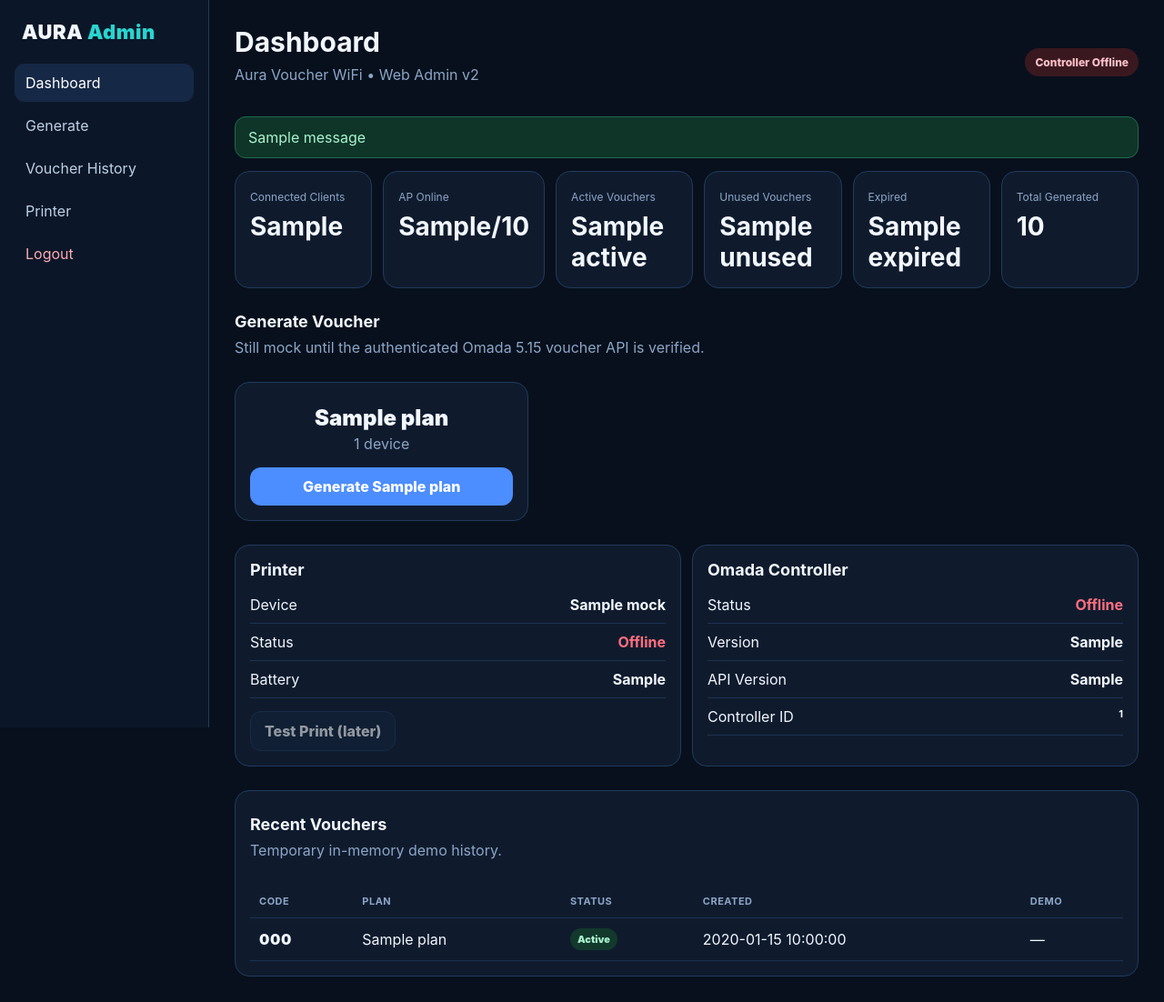
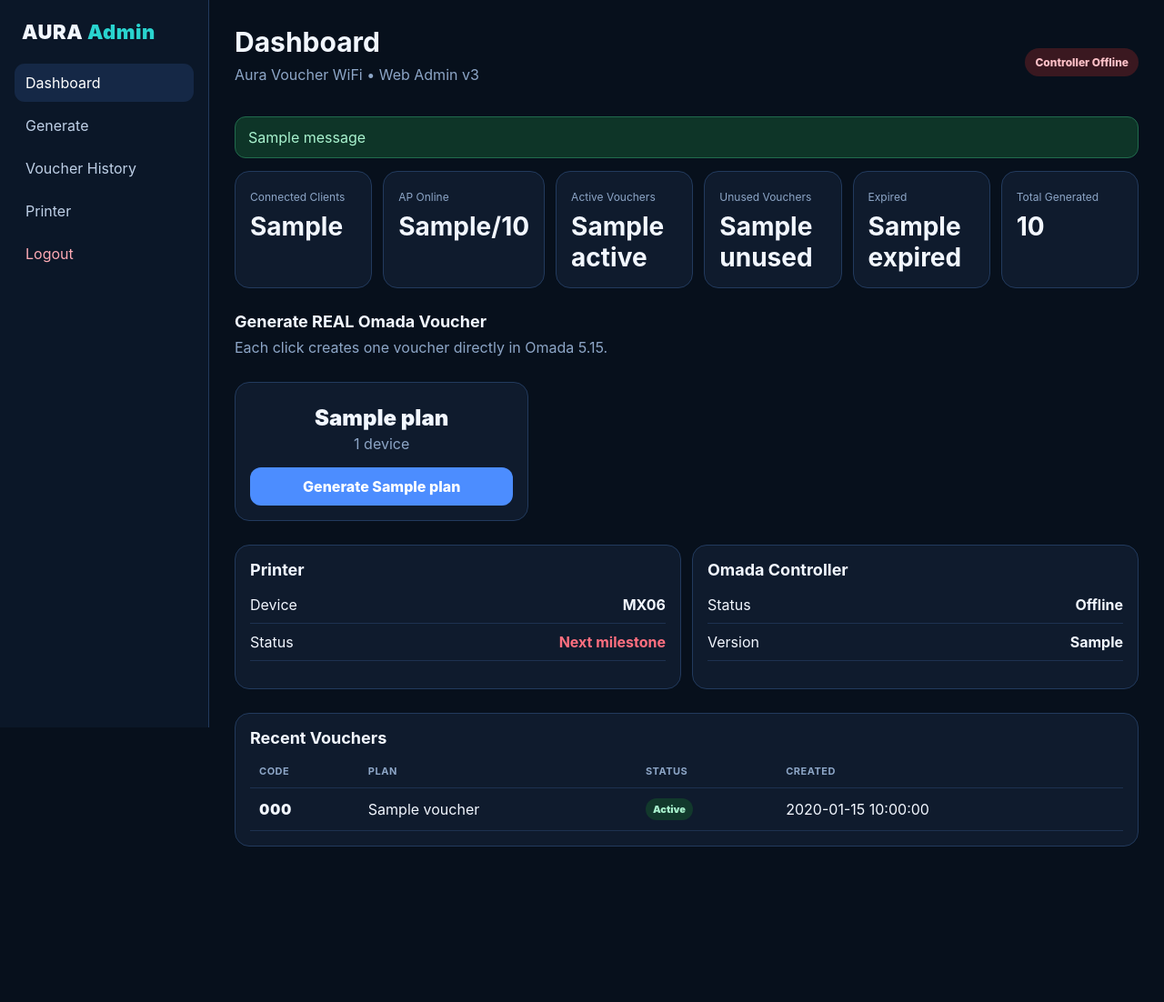
Before and after one commit to JoshuaDev101/aura-voucher-wifi, a Flask app: template aura-web/templates/dashboard.html in a window 1280 px wide. Shown: the whole page at 91% size. After the commit the page ends 931 px from the top, so only its background shows below. Run offline with Flask 3, Linux system fonts and the light colour scheme; the template is opened without the code that fills it: most values are stand-ins (such as "Sample title", 1, 10 or a date in 2020); one stand-in notice (Sample message) is shown; parts of the project's set-up code (start-up, migrations or seed data) failed here and were passed over.

Commit message:
Enable real Omada voucher generation

```diff
--- a/aura-web/app.py
+++ b/aura-web/app.py
@@ -1,164 +1,89 @@
 from flask import Flask, render_template, request, redirect, url_for, session, flash
 from functools import wraps
-from datetime import datetime, timedelta
-import os
-import secrets
-import string
+from datetime import datetime
+from pathlib import Path
+import os, secrets, sqlite3
+from omada_api import OmadaClient, OmadaError
 
-from omada_api import OmadaClient
+app=Flask(__name__)
+app.secret_key=os.environ.get("AURA_SECRET_KEY","dev-only-change-me")
+ADMIN_USER=os.environ.get("AURA_ADMIN_USER","admin")
+ADMIN_PASSWORD=os.environ.get("AURA_ADMIN_PASSWORD")
+if not ADMIN_PASSWORD: raise RuntimeError("AURA_ADMIN_PASSWORD is not set.")
 
-app = Flask(__name__)
-app.secret_key = os.environ.get("AURA_SECRET_KEY", "dev-only-change-me")
+DATA_DIR=Path(os.environ.get("AURA_DATA_DIR","/var/lib/aura"))
+DB=DATA_DIR/"aura.db"
+PLANS={"1d":{"name":"1 Day","minutes":1440},"3d":{"name":"3 Days","minutes":4320},"7d":{"name":"7 Days","minutes":10080}}
 
-ADMIN_USER = os.environ.get("AURA_ADMIN_USER", "admin")
-ADMIN_PASSWORD = os.environ.get("AURA_ADMIN_PASSWORD")
+def init_db():
+    DATA_DIR.mkdir(parents=True,exist_ok=True)
+    with sqlite3.connect(DB) as c:
+        c.execute("""CREATE TABLE IF NOT EXISTS vouchers(
+          id INTEGER PRIMARY KEY AUTOINCREMENT, code TEXT UNIQUE NOT NULL,
+          plan_name TEXT NOT NULL, duration_minutes INTEGER NOT NULL,
+          created_at TEXT NOT NULL, status TEXT NOT NULL DEFAULT 'unused',
+          omada_group_id TEXT, omada_voucher_id TEXT)""")
 
-if not ADMIN_PASSWORD:
-    raise RuntimeError(
-        "AURA_ADMIN_PASSWORD is not set. "
-        "Set it before running."
-    )
+def rows():
+    with sqlite3.connect(DB) as c:
+        c.row_factory=sqlite3.Row
+        return [dict(x) for x in c.execute("SELECT * FROM vouchers ORDER BY id DESC LIMIT 50")]
 
-# UI-development state. Omada controller status is now real;
-# client/AP/voucher data stays mock until we verify the 5.15 authenticated API.
-mock_base = {
-    "ap_online": 1,
-    "ap_total": 1,
-    "connected_clients": 4,
-    "printer_connected": True,
-    "printer_name": "MX06",
-    "printer_battery": "Unknown",
-}
+def save(plan,info):
+    with sqlite3.connect(DB) as c:
+        c.execute("""INSERT OR REPLACE INTO vouchers
+          (code,plan_name,duration_minutes,created_at,status,omada_group_id,omada_voucher_id)
+          VALUES (?,?,?,?,?,?,?)""",(info["code"],plan["name"],plan["minutes"],
+          datetime.now().astimezone().isoformat(timespec="seconds"),"unused",info.get("group_id"),info.get("voucher_id")))
 
-vouchers = []
-
-PLANS = {
-    "1d": {"name": "1 Day", "minutes": 1440},
-    "3d": {"name": "3 Days", "minutes": 4320},
-    "7d": {"name": "7 Days", "minutes": 10080},
-}
-
-
-def login_required(view):
-    @wraps(view)
-    def wrapped(*args, **kwargs):
-        if not session.get("admin_logged_in"):
-            return redirect(url_for("admin_login"))
-        return view(*args, **kwargs)
-    return wrapped
-
-
-def make_code(length=6):
-    alphabet = string.ascii_letters + string.digits
-    return "".join(secrets.choice(alphabet) for _ in range(length))
-
-
-def get_dashboard_state():
-    probe = OmadaClient().probe()
-    state = dict(mock_base)
-    state.update({
-        "controller_online": probe["online"],
-        "controller_version": probe["version"],
-        "controller_api_version": probe["api_version"],
-        "controller_id": probe["omadac_id"],
-        "controller_error": probe["error"],
-    })
-    return state
-
+def required(f):
+    @wraps(f)
+    def w(*a,**k):
+        if not session.get("admin_logged_in"): return redirect(url_for("admin_login"))
+        return f(*a,**k)
+    return w
 
 @app.get("/")
-def customer_home():
-    return render_template("customer.html")
-
+def home(): return render_template("customer.html")
 
 @app.get("/health")
-def health():
-    probe = OmadaClient().probe()
-    return {
-        "status": "ok",
-        "app": "Aura Voucher WiFi",
-        "omada": probe,
-    }
+def health(): return {"status":"ok","app":"Aura Voucher WiFi","omada":OmadaClient().probe()}
 
-
-@app.route("/admin/login", methods=["GET", "POST"])
+@app.route("/admin/login",methods=["GET","POST"])
 def admin_login():
-    if request.method == "POST":
-        username = request.form.get("username", "")
-        password = request.form.get("password", "")
-        if secrets.compare_digest(username, ADMIN_USER) and secrets.compare_digest(password, ADMIN_PASSWORD):
-            session["admin_logged_in"] = True
-            return redirect(url_for("admin_dashboard"))
-        flash("Invalid username or password.", "error")
+    if request.method=="POST":
+        if secrets.compare_digest(request.form.get("username",""),ADMIN_USER) and secrets.compare_digest(request.form.get("password",""),ADMIN_PASSWORD):
+            session["admin_logged_in"]=True; return redirect(url_for("admin_dashboard"))
+        flash("Invalid username or password.","error")
     return render_template("login.html")
 
-
 @app.post("/admin/logout")
-@login_required
-def admin_logout():
-    session.clear()
-    return redirect(url_for("admin_login"))
-
+@required
+def logout(): session.clear(); return redirect(url_for("admin_login"))
 
 @app.get("/admin/")
-@login_required
+@required
 def admin_dashboard():
-    counts = {
-        "active": sum(v["status"] == "active" for v in vouchers),
-        "unused": sum(v["status"] == "unused" for v in vouchers),
-        "expired": sum(v["status"] == "expired" for v in vouchers),
-        "total": len(vouchers),
-    }
-    return render_template(
-        "dashboard.html",
-        mock=get_dashboard_state(),
-        vouchers=list(reversed(vouchers[-12:])),
-        counts=counts,
-        plans=PLANS,
-    )
-
+    v=rows(); p=OmadaClient().probe()
+    mock={"controller_online":p["online"],"controller_version":p["version"],"controller_api_version":p["api_version"],
+          "controller_id":p["omadac_id"],"controller_error":p["error"],"ap_online":"—","ap_total":"—",
+          "connected_clients":"—","printer_name":"MX06","printer_battery":"Unknown","printer_connected":False}
+    counts={"active":sum(x["status"]=="active" for x in v),"unused":sum(x["status"]=="unused" for x in v),
+            "expired":sum(x["status"]=="expired" for x in v),"total":len(v)}
+    return render_template("dashboard.html",mock=mock,vouchers=v[:12],counts=counts,plans=PLANS)
 
 @app.post("/admin/generate/<plan_key>")
-@login_required
-def generate_voucher(plan_key):
-    plan = PLANS.get(plan_key)
-    if not plan:
-        flash("Unknown plan.", "error")
-        return redirect(url_for("admin_dashboard"))
-
-    # Still mock. Real Omada voucher creation comes after live 5.15 API capture.
-    now = datetime.now()
-    voucher = {
-        "code": make_code(),
-        "plan": plan["name"],
-        "created_at": now.strftime("%Y-%m-%d %H:%M:%S"),
-        "status": "unused",
-        "expires_at": None,
-    }
-    vouchers.append(voucher)
-    flash(
-        f"Mock voucher {voucher['code']} generated for {plan['name']}. "
-        "Real Omada generation is the next milestone.",
-        "success",
-    )
+@required
+def generate(plan_key):
+    plan=PLANS.get(plan_key)
+    if not plan: flash("Unknown plan.","error"); return redirect(url_for("admin_dashboard"))
+    try:
+        info=OmadaClient().create_voucher(plan["name"],plan["minutes"]); save(plan,info)
+        flash(f"REAL Omada voucher {info['code']} created for {plan['name']}.","success")
+    except Exception as e:
+        flash(f"Voucher generation failed: {e}","error")
     return redirect(url_for("admin_dashboard"))
 
-
-@app.post("/admin/mock/activate/<code>")
-@login_required
-def mock_activate(code):
-    for v in vouchers:
-        if v["code"] == code and v["status"] == "unused":
-            plan = next((p for p in PLANS.values() if p["name"] == v["plan"]), None)
-            minutes = plan["minutes"] if plan else 60
-            v["status"] = "active"
-            v["expires_at"] = (
-                datetime.now() + timedelta(minutes=minutes)
-            ).strftime("%Y-%m-%d %H:%M:%S")
-            flash(f"{code} marked active (demo only).", "success")
-            break
-    return redirect(url_for("admin_dashboard"))
-
-
-if __name__ == "__main__":
-    app.run(host="127.0.0.1", port=8790, debug=True)
+if __name__=="__main__":
+    init_db()
+    app.run(host="127.0.0.1",port=8790,debug=False)
--- a/aura-web/templates/dashboard.html
+++ b/aura-web/templates/dashboard.html
@@ -8,110 +8,35 @@
   <a class="nav" href="#generate">Generate</a>
   <a class="nav" href="#history">Voucher History</a>
   <a class="nav" href="#printer">Printer</a>
-    <form method="post" action="/admin/logout" class="logout-form">
-      <button class="nav danger" type="submit">Logout</button>
-    </form>
+  <form method="post" action="/admin/logout"><button class="nav danger">Logout</button></form>
 </aside>
-
 <main class="main">
-    <div class="topbar">
-      <div>
-        <h1>Dashboard</h1>
-        <p class="muted">Aura Voucher WiFi • Web Admin v2</p>
-      </div>
-      <div class="pill {{ 'ok' if mock.controller_online else 'bad' }}">
-        Controller {{ 'Online' if mock.controller_online else 'Offline' }}
-      </div>
-    </div>
-
-    {% with messages = get_flashed_messages(with_categories=true) %}
-      {% for category, message in messages %}
-        <div class="flash {{ category }}">{{ message }}</div>
-      {% endfor %}
-    {% endwith %}
-
-    {% if mock.controller_error %}
-      <div class="flash error">Omada probe: {{ mock.controller_error }}</div>
-    {% endif %}
-
+  <div class="topbar"><div><h1>Dashboard</h1><p class="muted">Aura Voucher WiFi • Web Admin v3</p></div>
+  <div class="pill {{ 'ok' if mock.controller_online else 'bad' }}">Controller {{ 'Online' if mock.controller_online else 'Offline' }}</div></div>
+  {% with messages=get_flashed_messages(with_categories=true) %}{% for category,message in messages %}<div class="flash {{category}}">{{message}}</div>{% endfor %}{% endwith %}
+  {% if mock.controller_error %}<div class="flash error">Omada: {{mock.controller_error}}</div>{% endif %}
   <section class="metrics">
-      <div class="card metric"><span>Connected Clients</span><b>{{ mock.connected_clients }}</b></div>
-      <div class="card metric"><span>AP Online</span><b>{{ mock.ap_online }}/{{ mock.ap_total }}</b></div>
-      <div class="card metric"><span>Active Vouchers</span><b>{{ counts.active }}</b></div>
-      <div class="card metric"><span>Unused Vouchers</span><b>{{ counts.unused }}</b></div>
-      <div class="card metric"><span>Expired</span><b>{{ counts.expired }}</b></div>
-      <div class="card metric"><span>Total Generated</span><b>{{ counts.total }}</b></div>
+    <div class="card metric"><span>Connected Clients</span><b>{{mock.connected_clients}}</b></div>
+    <div class="card metric"><span>AP Online</span><b>{{mock.ap_online}}/{{mock.ap_total}}</b></div>
+    <div class="card metric"><span>Active Vouchers</span><b>{{counts.active}}</b></div>
+    <div class="card metric"><span>Unused Vouchers</span><b>{{counts.unused}}</b></div>
+    <div class="card metric"><span>Expired</span><b>{{counts.expired}}</b></div>
+    <div class="card metric"><span>Total Generated</span><b>{{counts.total}}</b></div>
   </section>
-
   <section id="generate">
-      <div class="section-title">
-        <div>
-          <h2>Generate Voucher</h2>
-          <p class="muted">Still mock until the authenticated Omada 5.15 voucher API is verified.</p>
-        </div>
-      </div>
-      <div class="plans">
-        {% for key, plan in plans.items() %}
-        <div class="card plan-card">
-          <div class="plan-name">{{ plan.name }}</div>
-          <div class="plan-meta">1 device</div>
-          <form method="post" action="/admin/generate/{{ key }}">
-            <button class="btn primary full">Generate {{ plan.name }}</button>
-          </form>
-        </div>
-        {% endfor %}
-      </div>
+    <div class="section-title"><div><h2>Generate REAL Omada Voucher</h2><p class="muted">Each click creates one voucher directly in Omada 5.15.</p></div></div>
+    <div class="plans">{% for key,plan in plans.items() %}<div class="card plan-card">
+      <div class="plan-name">{{plan.name}}</div><div class="plan-meta">1 device</div>
+      <form method="post" action="/admin/generate/{{key}}"><button class="btn primary full">Generate {{plan.name}}</button></form>
+    </div>{% endfor %}</div>
   </section>
-
   <section class="two-col">
-      <div class="card" id="printer">
-        <h2>Printer</h2>
-        <div class="status-row"><span>Device</span><b>{{ mock.printer_name }}</b></div>
-        <div class="status-row"><span>Status</span><b class="{{ 'text-ok' if mock.printer_connected else 'text-bad' }}">{{ 'Connected' if mock.printer_connected else 'Offline' }}</b></div>
-        <div class="status-row"><span>Battery</span><b>{{ mock.printer_battery }}</b></div>
-        <button class="btn secondary" disabled>Test Print (later)</button>
-      </div>
-
-      <div class="card">
-        <h2>Omada Controller</h2>
-        <div class="status-row"><span>Status</span><b class="{{ 'text-ok' if mock.controller_online else 'text-bad' }}">{{ 'Online' if mock.controller_online else 'Offline' }}</b></div>
-        <div class="status-row"><span>Version</span><b>{{ mock.controller_version }}</b></div>
-        <div class="status-row"><span>API Version</span><b>{{ mock.controller_api_version }}</b></div>
-        <div class="status-row"><span>Controller ID</span><b style="font-size:11px">{{ mock.controller_id }}</b></div>
-      </div>
+    <div class="card" id="printer"><h2>Printer</h2><div class="status-row"><span>Device</span><b>MX06</b></div><div class="status-row"><span>Status</span><b class="text-bad">Next milestone</b></div></div>
+    <div class="card"><h2>Omada Controller</h2><div class="status-row"><span>Status</span><b>{{'Online' if mock.controller_online else 'Offline'}}</b></div><div class="status-row"><span>Version</span><b>{{mock.controller_version}}</b></div></div>
   </section>
-
-    <section class="card" id="history">
-      <div class="section-title">
-        <div><h2>Recent Vouchers</h2><p class="muted">Temporary in-memory demo history.</p></div>
-      </div>
-      <div class="table-wrap">
-        <table>
-          <thead>
-            <tr><th>Code</th><th>Plan</th><th>Status</th><th>Created</th><th>Demo</th></tr>
-          </thead>
-          <tbody>
-          {% for v in vouchers %}
-            <tr>
-              <td class="code">{{ v.code }}</td>
-              <td>{{ v.plan }}</td>
-              <td><span class="badge {{ v.status }}">{{ v.status|title }}</span></td>
-              <td>{{ v.created_at }}</td>
-              <td>
-                {% if v.status == 'unused' %}
-                <form method="post" action="/admin/mock/activate/{{ v.code }}">
-                  <button class="tiny-btn">Activate</button>
-                </form>
-                {% else %}—{% endif %}
-              </td>
-            </tr>
-          {% else %}
-            <tr><td colspan="5" class="empty">No vouchers generated yet.</td></tr>
-          {% endfor %}
-          </tbody>
-        </table>
-      </div>
-    </section>
-  </main>
-</div>
+  <section class="card" id="history"><h2>Recent Vouchers</h2><div class="table-wrap"><table>
+    <thead><tr><th>Code</th><th>Plan</th><th>Status</th><th>Created</th></tr></thead>
+    <tbody>{% for v in vouchers %}<tr><td class="code">{{v.code}}</td><td>{{v.plan_name}}</td><td><span class="badge {{v.status}}">{{v.status|title}}</span></td><td>{{v.created_at}}</td></tr>{% else %}<tr><td colspan="4" class="empty">No Aura-generated vouchers yet.</td></tr>{% endfor %}</tbody>
+  </table></div></section>
+</main></div>
 {% endblock %}
```
Also changed, not shown: aura-web/omada_api.py (+51 -101 lines), aura-web/README-PATCH.txt (added), 1 other file. Lines whose indentation alone changed are shown as unchanged.
